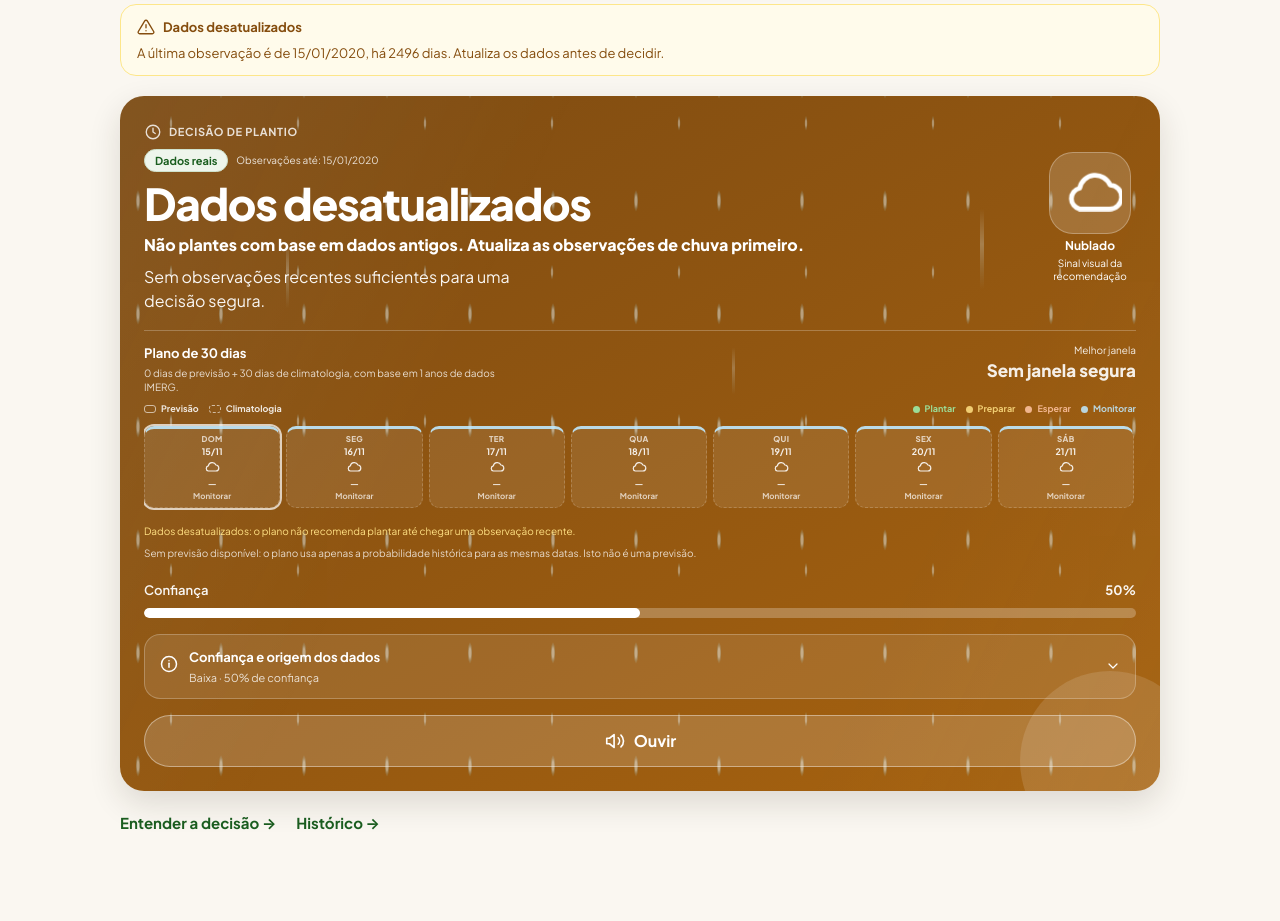
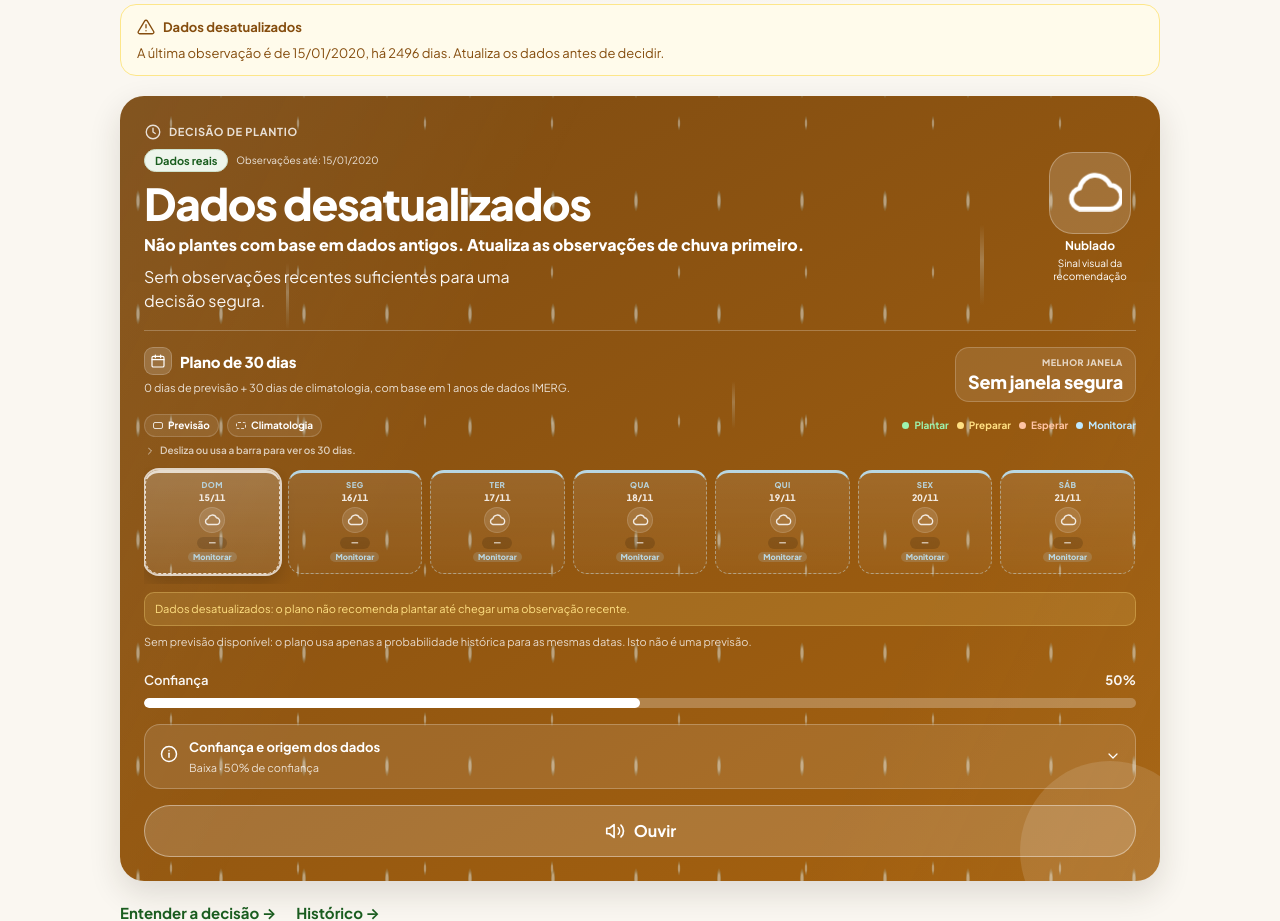
Before and after one commit to JoaquimManhoca/terrapulse_ai, a Flask app: page / in a window 1280 px wide. Shown: the part 342-1263 px from the top of the page. Before the commit the page ends 1172 px from the top, so only its background shows below. Run offline with Flask 3, Linux system fonts and the light colour scheme; tables that the repository leaves empty hold one stand-in row (values such as "Sample post"); some libraries are stand-ins or nearby versions.

Commit message:
style: melhora cards do plano de 30 dias

```diff
--- a/app/i18n.py
+++ b/app/i18n.py
@@ -100,6 +100,7 @@ _PT: dict[str, str] = {
     "plan.climate_chance": "probabilidade histórica",
     "plan.note": "Os primeiros {forecast_days} dias usam a previsão Open-Meteo; os restantes usam a probabilidade histórica de chuva na mesma data (IMERG), não uma previsão. Usa o plano como apoio, não como garantia.",
     "plan.no_forecast_note": "Sem previsão disponível: o plano usa apenas a probabilidade histórica para as mesmas datas. Isto não é uma previsão.",
+    "plan.swipe_hint": "Desliza ou usa a barra para ver os 30 dias.",
     "plan.stale_note": "Dados desatualizados: o plano não recomenda plantar até chegar uma observação recente.",
     "trust.title": "Confiança e origem dos dados",
     "trust.summary": "{level} · {pct}% de confiança",
@@ -371,6 +372,7 @@ _EN: dict[str, str] = {
     "plan.climate_chance": "historical chance",
     "plan.note": "The first {forecast_days} days use the Open-Meteo forecast; the rest use the historical chance of rain on the same date (IMERG), not a forecast. Use the plan as support, not as a guarantee.",
     "plan.no_forecast_note": "No forecast available: the plan uses only the historical probability for the same dates. This is not a forecast.",
+    "plan.swipe_hint": "Swipe or scroll to see all 30 days.",
     "plan.stale_note": "Outdated data: the plan does not recommend planting until a recent observation arrives.",
     "trust.title": "Data confidence and sources",
     "trust.summary": "{level} · {pct}% confidence",
@@ -642,6 +644,7 @@ _CHITEWE: dict[str, str] = {
     "plan.climate_chance": "mukana wenhoroondo",
     "plan.note": "Mazuva {forecast_days} ekutanga anoshandisa tarisiro yeOpen-Meteo; mamwe anoshandisa mukana wenhoroondo wemvura pazuva rimwe chete (IMERG), kwete tarisiro. Shandisa chirongwa ichi sechibatsiro, kwete sechivimbiso.",
     "plan.no_forecast_note": "Hapana tarisiro: chirongwa chinoshandisa chete mukana wenhoroondo wemazuva iwayo. Uku hakusi tarisiro.",
+    "plan.swipe_hint": "Svetedza kana kushandisa bhara kuti uone mazuva 30.",
     "plan.stale_note": "Data yekare: chirongwa hachikurudziri kudyara kusvikira chiono chitsva chasvika.",
     "trust.title": "Kuvimba nekwakabva data",
     "trust.summary": "{level} · {pct}% kuvimba",
@@ -913,6 +916,7 @@ _SENA: dict[str, str] = {
     "plan.climate_chance": "mukana wa mbiri",
     "plan.note": "Nsiku {forecast_days} zekutanga zinoshandisa tarisiro ya Open-Meteo; zina zinoshandisa mukana wa mbiri wa mvura pa nsiku imwe (IMERG), kwete tarisiro. Shandisa ndondomeko iyi se chibatsiro, kwete se chivimbiso.",
     "plan.no_forecast_note": "Pina tarisiro: ndondomeko inoshandisa chete mukana wa mbiri wa nsiku idzodzo. Iyi haiisi tarisiro.",
+    "plan.swipe_hint": "Svetedza kana kushandisa bhara kuti uwone nsiku 30.",
     "plan.stale_note": "Data yakale: ndondomeko aikutenda kudyala kusvikira kuwona kutsva kwasvika.",
     "trust.title": "Kuvimba na kwakabva data",
     "trust.summary": "{level} · {pct}% kuvimba",
--- a/app/static/css/app.css
+++ b/app/static/css/app.css
@@ -799,7 +799,7 @@ button {
 }
 
 .planting-plan {
-  padding-top: var(--space-3);
+  padding-top: var(--space-4);
   border-top: 1px solid rgba(255, 255, 255, 0.24);
 }
 
@@ -809,51 +809,86 @@ button {
   align-items: flex-start;
   justify-content: space-between;
   gap: var(--space-3);
-  margin-bottom: var(--space-2);
+  margin-bottom: var(--space-3);
+}
+
+.plan-heading {
+  min-width: 0;
 }
 
 .plan-head h2 {
-  margin-bottom: 4px;
-  font-size: 13px;
-  font-weight: 700;
+  display: flex;
+  align-items: center;
+  gap: 8px;
+  margin-bottom: 5px;
+  font-size: 15px;
+  font-weight: 800;
+  letter-spacing: -0.01em;
+}
+
+.plan-title-icon {
+  display: inline-grid;
+  flex: 0 0 auto;
+  place-items: center;
+  width: 28px;
+  height: 28px;
+  border: 1px solid rgba(255, 255, 255, 0.2);
+  border-radius: 9px;
+  background: rgba(255, 255, 255, 0.16);
+}
+
+.plan-title-icon .icon {
+  width: 16px;
+  height: 16px;
 }
 
 .plan-sub {
-  max-width: 52ch;
-  font-size: 10px;
-  line-height: 1.35;
-  opacity: 0.8;
+  max-width: 56ch;
+  font-size: 11px;
+  line-height: 1.45;
+  opacity: 0.82;
 }
 
 .plan-window {
   display: flex;
   flex-direction: column;
   gap: 2px;
+  min-width: 118px;
+  padding: 8px 12px;
+  border: 1px solid rgba(255, 255, 255, 0.2);
+  border-radius: 14px;
+  background: rgba(255, 255, 255, 0.1);
   text-align: right;
   font-size: 10px;
-  opacity: 0.9;
+}
+
+.plan-window > span {
+  font-size: 9px;
+  font-weight: 800;
+  letter-spacing: 0.06em;
+  text-transform: uppercase;
+  opacity: 0.72;
 }
 
 .plan-window strong {
-  font-size: 17px;
+  font-size: 18px;
   font-weight: 800;
-  line-height: 1.1;
+  line-height: 1.15;
+  letter-spacing: -0.01em;
 }
 
 .plan-window small {
   font-size: 10px;
-  opacity: 0.8;
+  opacity: 0.78;
 }
 
 .plan-legend {
   display: flex;
   flex-wrap: wrap;
   align-items: center;
-  gap: 5px 10px;
-  margin-bottom: var(--space-2);
-  font-size: 9px;
+  gap: 6px 8px;
+  font-size: 10px;
   font-weight: 700;
-  opacity: 0.86;
 }
 
 .plan-legend-spacer {
@@ -867,12 +902,20 @@ button {
   gap: 5px;
 }
 
+.plan-legend-source {
+  padding: 3px 8px;
+  border: 1px solid rgba(255, 255, 255, 0.16);
+  border-radius: 999px;
+  background: rgba(255, 255, 255, 0.09);
+}
+
 .plan-legend-source::before {
   content: "";
-  width: 12px;
-  height: 8px;
-  border-radius: 3px;
-  border: 1px solid rgba(255, 255, 255, 0.7);
+  width: 10px;
+  height: 7px;
+  border-radius: 2px;
+  border: 1px solid currentColor;
+  opacity: 0.8;
 }
 
 .plan-legend-source--climate::before {
@@ -892,45 +935,90 @@ button {
 .plan-legend-action--wait { color: #ffc4a3; }
 .plan-legend-action--monitor { color: #bfe9ff; }
 
+.plan-scroll-hint {
+  display: flex;
+  align-items: center;
+  gap: 4px;
+  margin: 6px 0 8px;
+  font-size: 10px;
+  font-weight: 600;
+  opacity: 0.7;
+}
+
+.plan-scroll-hint .icon {
+  flex: 0 0 auto;
+  transform: rotate(-90deg);
+}
+
 .plan-days {
-  --plan-gap: 6px;
+  --plan-gap: 8px;
   display: grid;
   grid-auto-flow: column;
-  grid-auto-columns: calc((100% - 36px) / 7);
+  grid-auto-columns: calc((100% - 48px) / 7);
   gap: var(--plan-gap);
   overflow-x: auto;
-  padding: 2px 1px 8px;
+  padding: 3px 1px 10px;
+  scroll-padding-inline: 1px;
   scroll-snap-type: x mandatory;
+  overscroll-behavior-inline: contain;
   scrollbar-width: thin;
-  scrollbar-color: rgba(255, 255, 255, 0.5) transparent;
+  scrollbar-color: rgba(255, 255, 255, 0.42) transparent;
   -webkit-overflow-scrolling: touch;
 }
 
+.plan-days:focus-visible {
+  outline: 2px solid rgba(255, 255, 255, 0.7);
+  outline-offset: 4px;
+  border-radius: 14px;
+}
+
 .plan-day {
-  --plan-accent: rgba(255, 255, 255, 0.4);
+  --plan-accent: #d7e6ea;
+  position: relative;
   display: flex;
   flex-direction: column;
   align-items: center;
-  gap: 2px;
+  gap: 3px;
   min-width: 0;
-  padding: 6px 3px;
-  border: 1px solid rgba(255, 255, 255, 0.22);
+  min-height: 104px;
+  padding: 8px 4px 7px;
+  border: 1px solid color-mix(in srgb, var(--plan-accent) 38%, rgba(255, 255, 255, 0.18));
   border-top: 3px solid var(--plan-accent);
-  border-radius: 10px;
-  background: rgba(255, 255, 255, 0.1);
+  border-radius: 14px;
+  background:
+    linear-gradient(
+      180deg,
+      color-mix(in srgb, var(--plan-accent) 22%, transparent) 0%,
+      rgba(255, 255, 255, 0.07) 58%,
+      rgba(255, 255, 255, 0.04) 100%
+    );
+  box-shadow: 0 6px 14px rgba(0, 0, 0, 0.13), inset 0 1px 0 rgba(255, 255, 255, 0.2);
   font-size: 9px;
   line-height: 1.15;
   scroll-snap-align: start;
+  transition: transform 160ms ease, box-shadow 160ms ease, border-color 160ms ease;
 }
 
 .plan-day.is-climate {
   border-style: dashed;
   border-top-style: solid;
-  opacity: 0.9;
+  background: linear-gradient(180deg, rgba(255, 255, 255, 0.12), rgba(255, 255, 255, 0.04));
+  box-shadow: none;
+  opacity: 0.88;
 }
 
 .plan-day.is-today {
-  box-shadow: 0 0 0 2px rgba(255, 255, 255, 0.8);
+  border-color: rgba(255, 255, 255, 0.9);
+  background: linear-gradient(180deg, rgba(255, 255, 255, 0.24), rgba(255, 255, 255, 0.1));
+  box-shadow: 0 0 0 2px rgba(255, 255, 255, 0.85), 0 8px 18px rgba(0, 0, 0, 0.2);
+}
+
+@media (hover: hover) {
+  .plan-day:not(.is-climate):hover {
+    transform: translateY(-2px);
+    border-color: color-mix(in srgb, var(--plan-accent) 65%, rgba(255, 255, 255, 0.2));
+    box-shadow: 0 10px 20px rgba(0, 0, 0, 0.18), inset 0 1px 0 rgba(255, 255, 255, 0.24);
+  }
 }
 
 .plan-day--plant { --plan-accent: #8ef0a3; }
@@ -939,42 +1027,74 @@ button {
 .plan-day--monitor { --plan-accent: #bfe9ff; }
 
 .plan-weekday {
+  color: var(--plan-accent);
   font-size: 8px;
   font-weight: 800;
-  letter-spacing: 0.04em;
+  letter-spacing: 0.05em;
   text-transform: uppercase;
-  opacity: 0.8;
+  opacity: 0.95;
 }
 
 .plan-date {
-  font-weight: 700;
+  font-size: 9px;
+  font-weight: 800;
+  font-variant-numeric: tabular-nums;
+}
+
+.plan-icon {
+  display: grid;
+  place-items: center;
+  width: 26px;
+  height: 26px;
+  margin: 1px 0;
+  border: 1px solid rgba(255, 255, 255, 0.16);
+  border-radius: 999px;
+  background: rgba(255, 255, 255, 0.14);
 }
 
 .plan-icon .icon {
-  width: 16px;
-  height: 16px;
+  width: 18px;
+  height: 18px;
 }
 
 .plan-probability {
-  font-weight: 700;
-  opacity: 0.9;
+  display: inline-flex;
+  align-items: center;
+  justify-content: center;
+  min-width: 30px;
+  padding: 1px 5px;
+  border-radius: 999px;
+  background: rgba(0, 0, 0, 0.16);
+  font-size: 8px;
+  font-weight: 800;
+  font-variant-numeric: tabular-nums;
 }
 
 .plan-action {
+  max-width: 100%;
+  padding: 1px 5px;
+  border-radius: 999px;
+  background: color-mix(in srgb, var(--plan-accent) 18%, transparent);
+  color: var(--plan-accent);
   font-size: 8px;
-  font-weight: 700;
+  font-weight: 800;
+  line-height: 1.1;
   text-align: center;
-  opacity: 0.78;
+  overflow-wrap: anywhere;
 }
 
 .plan-note {
   margin-top: 8px;
-  font-size: 10px;
-  line-height: 1.4;
+  font-size: 11px;
+  line-height: 1.45;
   opacity: 0.78;
 }
 
 .plan-note--warn {
+  padding: 8px 10px;
+  border: 1px solid rgba(255, 224, 131, 0.3);
+  border-radius: 10px;
+  background: rgba(255, 224, 131, 0.14);
   color: #ffe083;
   opacity: 1;
 }
@@ -1075,7 +1195,34 @@ button {
   }
 
   .plan-day {
-    padding: 5px 2px;
+    min-height: 84px;
+    gap: 2px;
+    padding: 6px 2px 5px;
+  }
+
+  .plan-weekday,
+  .plan-date {
+    font-size: 7px;
+  }
+
+  .plan-icon {
+    width: 22px;
+    height: 22px;
+  }
+
+  .plan-icon .icon {
+    width: 16px;
+    height: 16px;
+  }
+
+  .plan-probability {
+    min-width: 25px;
+    padding: 1px 4px;
+    font-size: 7px;
+  }
+
+  .plan-scroll-hint {
+    font-size: 9px;
   }
 }
 
--- a/app/templates/decision.html
+++ b/app/templates/decision.html
@@ -81,8 +81,11 @@
       {% if decision.plan and decision.plan.days %}
         <section class="planting-plan" aria-labelledby="planting-plan-title">
           <div class="plan-head">
-            <div>
-              <h2 id="planting-plan-title">{{ t('plan.title') }}</h2>
+            <div class="plan-heading">
+              <h2 id="planting-plan-title">
+                <span class="plan-title-icon">{{ icon('calendar', 16) }}</span>
+                {{ t('plan.title') }}
+              </h2>
               <p class="plan-sub">{{ t('plan.subtitle').format(forecast_days=decision.plan.forecast_days, climate_days=decision.plan.climate_days, years=decision.plan.climate_years) }}</p>
             </div>
             <div class="plan-window">
@@ -103,10 +106,13 @@
             {% endfor %}
           </div>
 
-          <div class="plan-days" role="list" aria-label="{{ t('plan.title') }}">
+          <p class="plan-scroll-hint">{{ icon('chevron', 12) }}{{ t('plan.swipe_hint') }}</p>
+
+          <div class="plan-days" role="list" aria-label="{{ t('plan.title') }}" tabindex="0">
             {% for day in decision.plan.days %}
               <div class="plan-day plan-day--{{ day.action }}{% if day.phase == 'climate' %} is-climate{% endif %}{% if day.is_today %} is-today{% endif %}"
                    role="listitem"
+                   {% if day.is_today %}aria-current="date"{% endif %}
                    data-plan-day
                    data-plan-phase="{{ day.phase }}"
                    data-plan-action="{{ day.action }}"
```
Also changed, not shown: tests/test_pages.py (+3 -0 lines).
